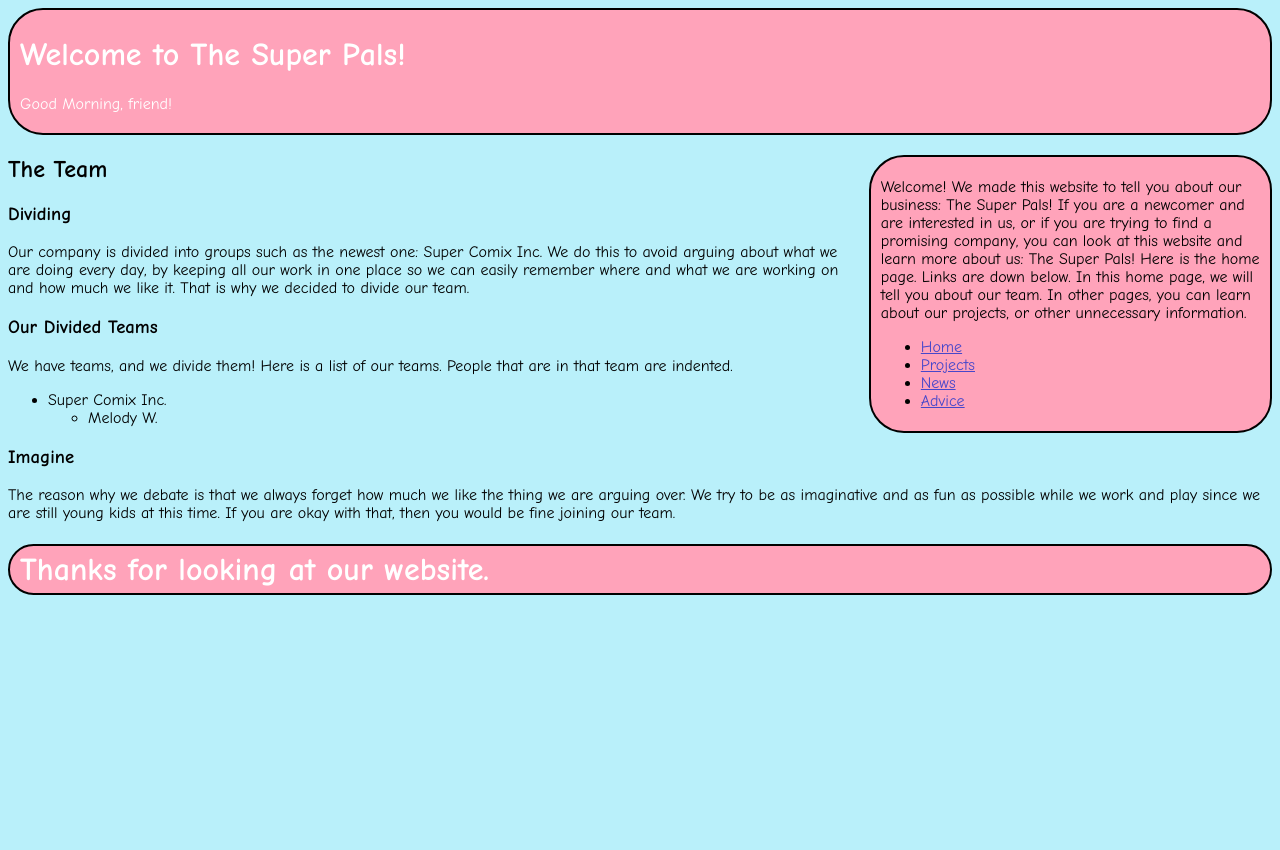
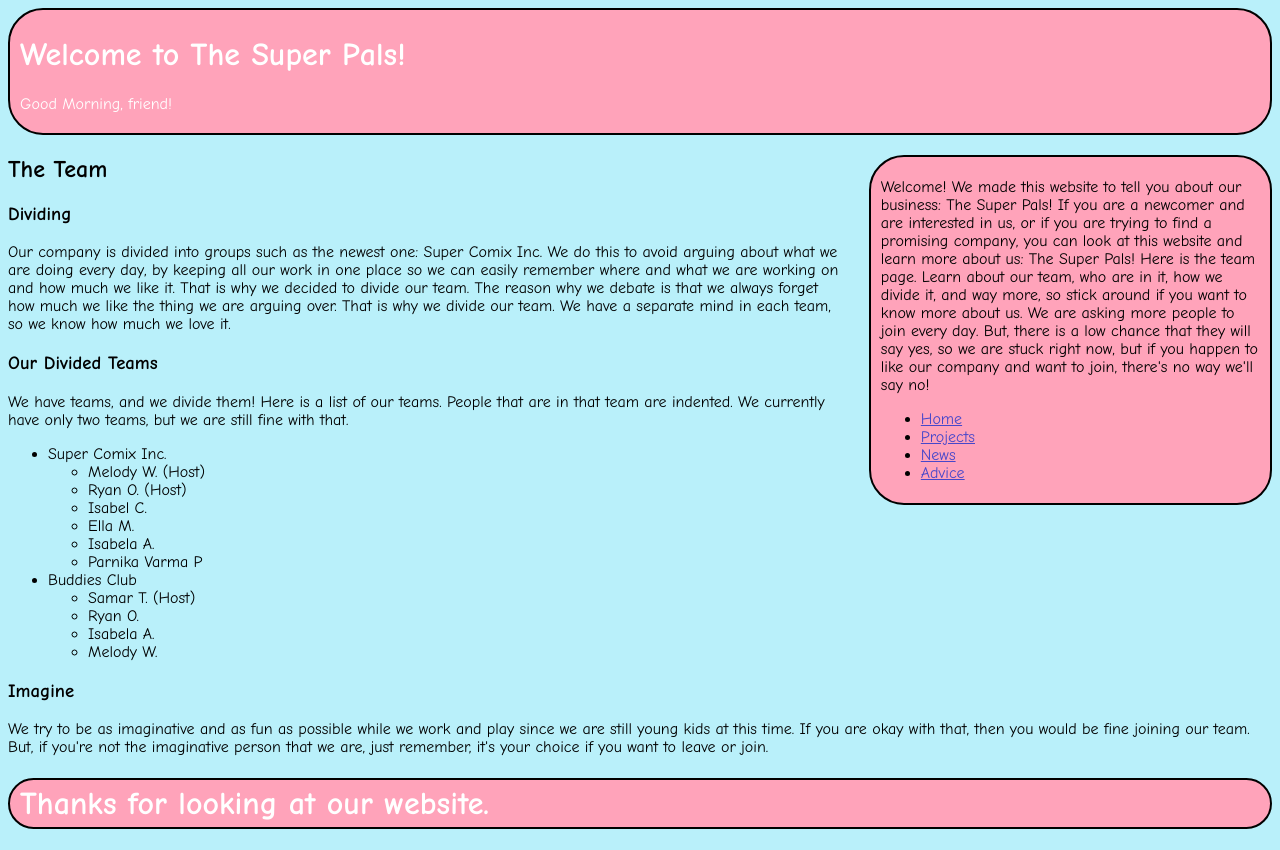
Before and after one commit to kate115/TheSuperPals, a plain HTML site: page pages/team.html in a window 1280 px wide. Before the commit the page ends 800 px from the top, so only its background shows below. Drawn offline with Linux system fonts and the light colour scheme; files whose address does not match are found by name.

Commit message:
team done

```diff
--- a/pages/team.html
+++ b/pages/team.html
@@ -28,9 +28,12 @@
         Welcome! We made this website to tell you about our business: The Super
         Pals! If you are a newcomer and are interested in us, or if you are trying
         to find a promising company, you can look at this website and learn more
-        about us: The Super Pals! Here is the home page. Links are down below. In
-        this home page, we will tell you about our team. In other pages, you can
-        learn about our projects, or other unnecessary information.
+        about us: The Super Pals! Here is the team page. Learn about our team,
+        who are in it, how we divide it, and way more, so stick around if you want
+        to know more about us. We are asking more people to join every day. But,
+        there is a low chance that they will say yes, so we are stuck right now,
+        but if you happen to like our company and want to join, there's no way
+        we'll say no!
       </p>
       <ul>
         <li><a href="../index.html">Home</a></li>
@@ -50,19 +53,34 @@
       Inc. We do this to avoid arguing about what we are doing every day, by
       keeping all our work in one place so we can easily remember where and what
       we are working on and how much we like it. That is why we decided to
-      divide our team.
+      divide our team. The reason why we debate is that we always forget how much
+      we like the thing we are arguing over. That is why we divide our team.
+      We have a separate mind in each team, so we know how much we love it.
     </p>
 
     <h3>Our Divided Teams</h3>
 
     <p>
       We have teams, and we divide them! Here is a list of our teams. People
-      that are in that team are indented.
+      that are in that team are indented. We currently have only two teams,
+      but we are still fine with that.
     </p>
 
     <ul>
       <li>Super Comix Inc.</li>
       <ul>
+        <li>Melody W. (Host)</li>
+        <li>Ryan O. (Host)</li>
+        <li>Isabel C.</li>
+        <li>Ella M.</li>
+        <li>Isabela A.</li>
+        <li>Parnika Varma P</li>
+      </ul>
+      <li>Buddies Club</li>
+      <ul>
+        <li>Samar T. (Host)</li>
+        <li>Ryan O.</li>
+        <li>Isabela A.</li>
         <li>Melody W.</li>
       </ul>
     </ul>
@@ -70,10 +88,11 @@
     <h3>Imagine</h3>
 
     <p>
-      The reason why we debate is that we always forget how much we like the
-      thing we are arguing over. We try to be as imaginative and as fun as
-      possible while we work and play since we are still young kids at this
-      time. If you are okay with that, then you would be fine joining our team.
+      We try to be as imaginative and as fun as possible while we work and play
+      since we are still young kids at this time. If you are okay with that, then
+      you would be fine joining our team. But, if you're not the imaginative
+      person that we are, just remember, it's your choice if you want to leave or
+      join.
     </p>
 
     <h1 class="footer">Thanks for looking at our website.</h1>
```
Also changed, not shown: index.html (+1 -1 lines).
